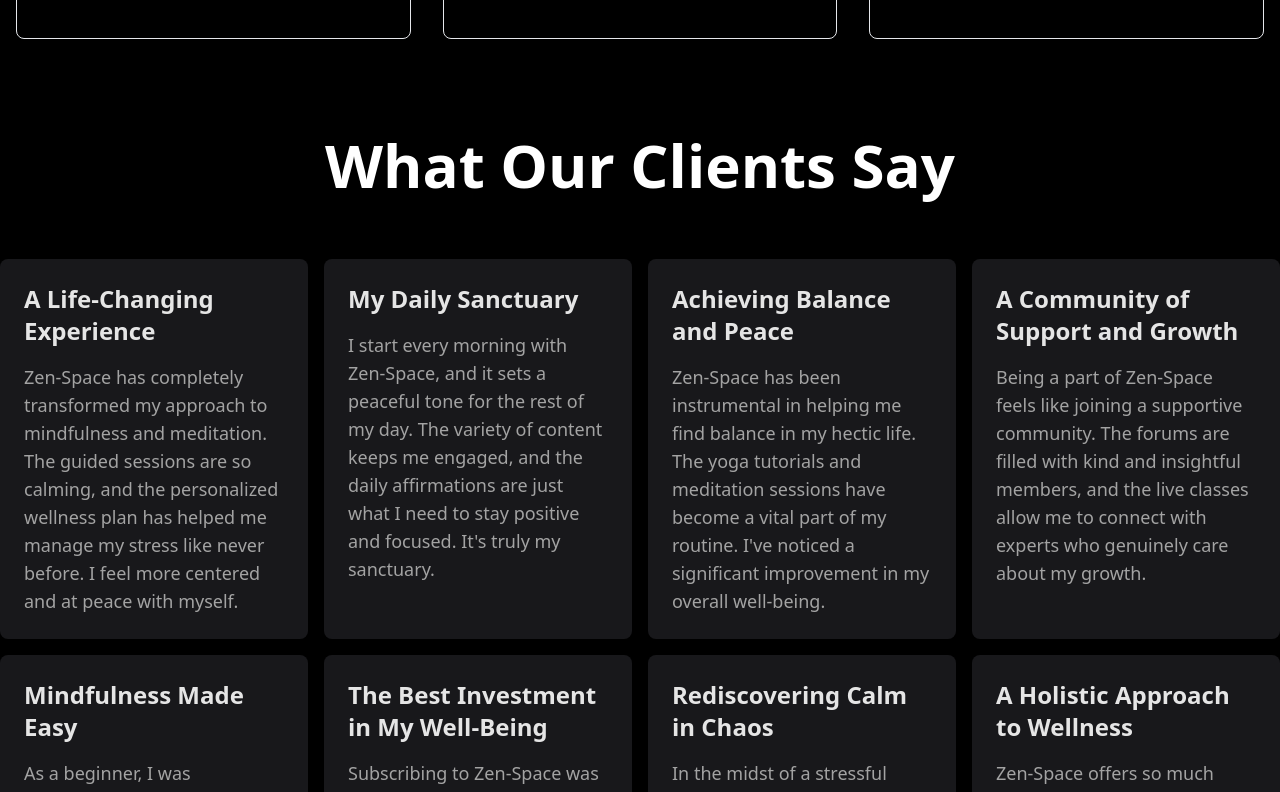
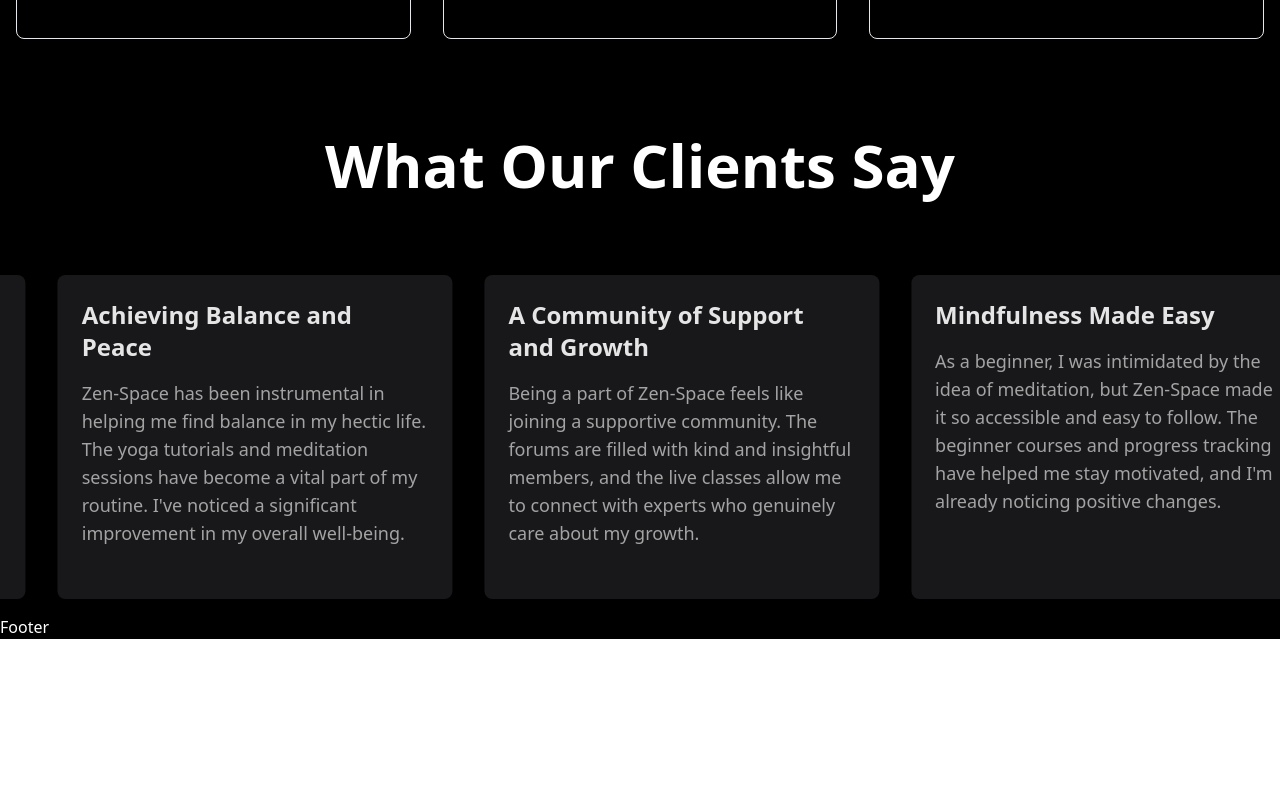
Before and after one commit to VJ-108/zen-space, a React (Vite) app: page / in a window 1280 px wide. Shown: the part 2960-3752 px from the top of the page. After the commit the page ends 3599 px from the top, so only its background shows below. Built offline with nearby package versions, Linux system fonts and the light colour scheme.

Commit message:
Testimonials added

```diff
--- a/src/components/Subscriptions.tsx
+++ b/src/components/Subscriptions.tsx
@@ -1,38 +1,5 @@
-import { FontAwesomeIcon } from "@fortawesome/react-fontawesome";
 import { SubscriptionPlans } from "../utils/constant";
-import Button from "./ui/Button";
-import { faCircleCheck } from "@fortawesome/free-solid-svg-icons";
-
-const SubscriptionCard = ({
-  plan,
-}: {
-  plan: { title: string; price: string; perks: Array<string> };
-}) => {
-  const { title, price, perks } = plan;
-  return (
-    <>
-      <div className="border rounded-lg p-8 cursor-pointer transition-transform duration-300 md:hover:outline md:hover:outline-blue-600 md:hover:shadow-xl md:hover:shadow-cyan-600 md:hover:scale-105">
-        <h3 className="text-2xl md:text-4xl font-bold text-gray-200 my-4 text-center">
-          {title}
-        </h3>
-        <p className="text-gray-300 text-lg md:text-2xl text-center my-4">
-          {price}
-        </p>
-        <Button size={"large"} variant={"focus"} className="w-full my-10">
-          Choose Plan
-        </Button>
-        <h2 className="text-base md:text-xl text-gray-200">This includes: </h2>
-        <ul className="text-gray-400 my-4 md:my-6 text-base md:text-xl">
-          {perks.map((perk, index) => (
-            <li key={index} className="py-1 md:py-3">
-              <FontAwesomeIcon icon={faCircleCheck} /> {perk}
-            </li>
-          ))}
-        </ul>
-      </div>
-    </>
-  );
-};
+import SubscriptionTemplate from "./ui/SubscriptionTemplate";
 
 const Subscriptions = () => {
   return (
@@ -43,7 +10,14 @@
         </div>
         <div className="grid grid-cols-1 md:grid-cols-3 gap-8">
           {SubscriptionPlans.map((plan, index) => {
-            return <SubscriptionCard key={index} plan={plan} />;
+            return (
+              <SubscriptionTemplate
+                key={index}
+                title={plan.title}
+                price={plan.price}
+                perks={plan.perks}
+              />
+            );
           })}
         </div>
       </div>
--- a/src/components/Testimonials.tsx
+++ b/src/components/Testimonials.tsx
@@ -1,29 +1,58 @@
 import { PeopleTestimonials } from "../utils/constant";
 import Card from "./ui/Card";
+import { useEffect, useState } from "react";
 
 const Testimonials = () => {
+  const [currentIndex, setCurrentIndex] = useState<number>(0);
+  const [isHovered, setIsHovered] = useState<boolean>(false);
+  const visibleCards = window.innerWidth < 768 ? 1 : 3;
+
+  useEffect(() => {
+    if (!isHovered) {
+      const interval = setInterval(() => {
+        setCurrentIndex((prevIndex) =>
+          prevIndex === PeopleTestimonials.length - visibleCards
+            ? 0
+            : prevIndex + 1
+        );
+      }, 3000);
+
+      return () => clearInterval(interval);
+    }
+  }, [isHovered]);
+
   return (
-    <>
-      <div className="container mx-auto mt-0 md:mt-16">
-        <div className="text-2xl md:text-6xl font-bold mb-16 text-center">
+    <div className="container mx-auto mt-8 md:mt-16 overflow-hidden">
+      <div className="text-2xl md:text-6xl font-bold mb-8 md:mb-16 text-center">
         What Our Clients Say
       </div>
-        <div className="grid grid-cols-4 gap-4">
+      <div
+        className="transition-transform duration-500 ease-out flex"
+        style={{
+          transform: `translateX(-${(currentIndex * 100) / visibleCards}%)`,
+        }}
+        onMouseEnter={() => setIsHovered(true)}
+        onMouseLeave={() => setIsHovered(false)}
+      >
         {PeopleTestimonials.map((test, index) => {
           return (
+            <div
+              key={index}
+              className={`min-w-[100%] md:min-w-[calc(100%/3)] p-4`}
+            >
               <Card
-                key={index}
                 title={test.title}
                 description={test.description}
                 variant={"metallic"}
                 titleVariant={{ variant: "metallic" }}
                 descriptionVariant={{ variant: "metallic" }}
+                className="md:h-full"
               />
+            </div>
           );
         })}
       </div>
     </div>
-    </>
   );
 };
 
--- a/src/components/ui/Card.tsx
+++ b/src/components/ui/Card.tsx
@@ -31,12 +31,14 @@
 };
 
 const cardVariants = cva(
-  "rounded-lg p-6 cursor-pointer transform duration-300 hover:ring-4 hover:ring-blue-600 hover:-translate-y-4",
+  "rounded-lg p-6 cursor-pointer transform duration-300",
   {
     variants: {
       variant: {
-        default: "bg-white",
-        metallic: "bg-zinc-900",
+        default:
+          "bg-white hover:ring-4 hover:ring-blue-600 hover:-translate-y-4",
+        metallic:
+          "bg-zinc-900 hover:ring-4 hover:ring-blue-600 hover:-translate-y-4",
       },
     },
     defaultVariants: {
--- /dev/null
+++ b/src/components/ui/SubscriptionTemplate.tsx
@@ -0,0 +1,102 @@
+import { FontAwesomeIcon } from "@fortawesome/react-fontawesome";
+import Button from "./Button";
+import { faCircleCheck } from "@fortawesome/free-solid-svg-icons";
+import { HTMLAttributes } from "react";
+import { cva, VariantProps } from "class-variance-authority";
+import cn from "../../utils/cn";
+
+interface SubscriptionTemplateProps
+  extends HTMLAttributes<HTMLDivElement>,
+    VariantProps<typeof SubscriptionTemplateVariants> {
+  title: string;
+  price: string;
+  perks: Array<string>;
+  titleVariant?: VariantProps<typeof titleVariants>;
+  priceVariant?: VariantProps<typeof priceVariants>;
+  listVariant?: VariantProps<typeof listVariants>;
+}
+
+const SubscriptionTemplate = ({
+  title,
+  price,
+  perks,
+  variant,
+  className,
+  titleVariant,
+  priceVariant,
+  listVariant,
+  ...props
+}: SubscriptionTemplateProps) => {
+  return (
+    <>
+      <div
+        {...props}
+        className={cn(SubscriptionTemplateVariants({ variant, className }))}
+      >
+        <h3 className={cn(titleVariants({ ...titleVariant }))}>{title}</h3>
+        <p className={cn(priceVariants({ ...priceVariant }))}>{price}</p>
+        <Button size={"large"} variant={"focus"} className="w-full my-10">
+          Choose Plan
+        </Button>
+        <h2 className="text-base md:text-xl text-gray-200">This includes: </h2>
+        <ul className={cn(listVariants({ ...listVariant }))}>
+          {perks.map((perk, index) => (
+            <li key={index} className="py-1 md:py-3">
+              <FontAwesomeIcon icon={faCircleCheck} /> {perk}
+            </li>
+          ))}
+        </ul>
+      </div>
+    </>
+  );
+};
+
+const SubscriptionTemplateVariants = cva(
+  "border rounded-lg p-8 cursor-pointer transition-transform duration-300 ",
+  {
+    variants: {
+      variant: {
+        default:
+          "md:hover:outline md:hover:outline-blue-600 md:hover:shadow-xl md:hover:shadow-cyan-600 md:hover:scale-105",
+      },
+    },
+    defaultVariants: {
+      variant: "default",
+    },
+  }
+);
+
+const titleVariants = cva(" my-4 text-center", {
+  variants: {
+    variant: {
+      default: "text-2xl md:text-4xl font-bold text-gray-200",
+    },
+  },
+  defaultVariants: {
+    variant: "default",
+  },
+});
+
+const priceVariants = cva("text-center my-4", {
+  variants: {
+    variant: {
+      default: "text-gray-300 text-lg md:text-2xl",
+    },
+  },
+  defaultVariants: {
+    variant: "default",
+  },
+});
+
+const listVariants = cva("", {
+  variants: {
+    variant: {
+      default: "my-4 md:my-6 text-base md:text-xl text-gray-400",
+    },
+  },
+  defaultVariants: {
+    variant: "default",
+  },
+});
+
+export default SubscriptionTemplate;
```
Lines whose indentation alone changed are shown as unchanged.
